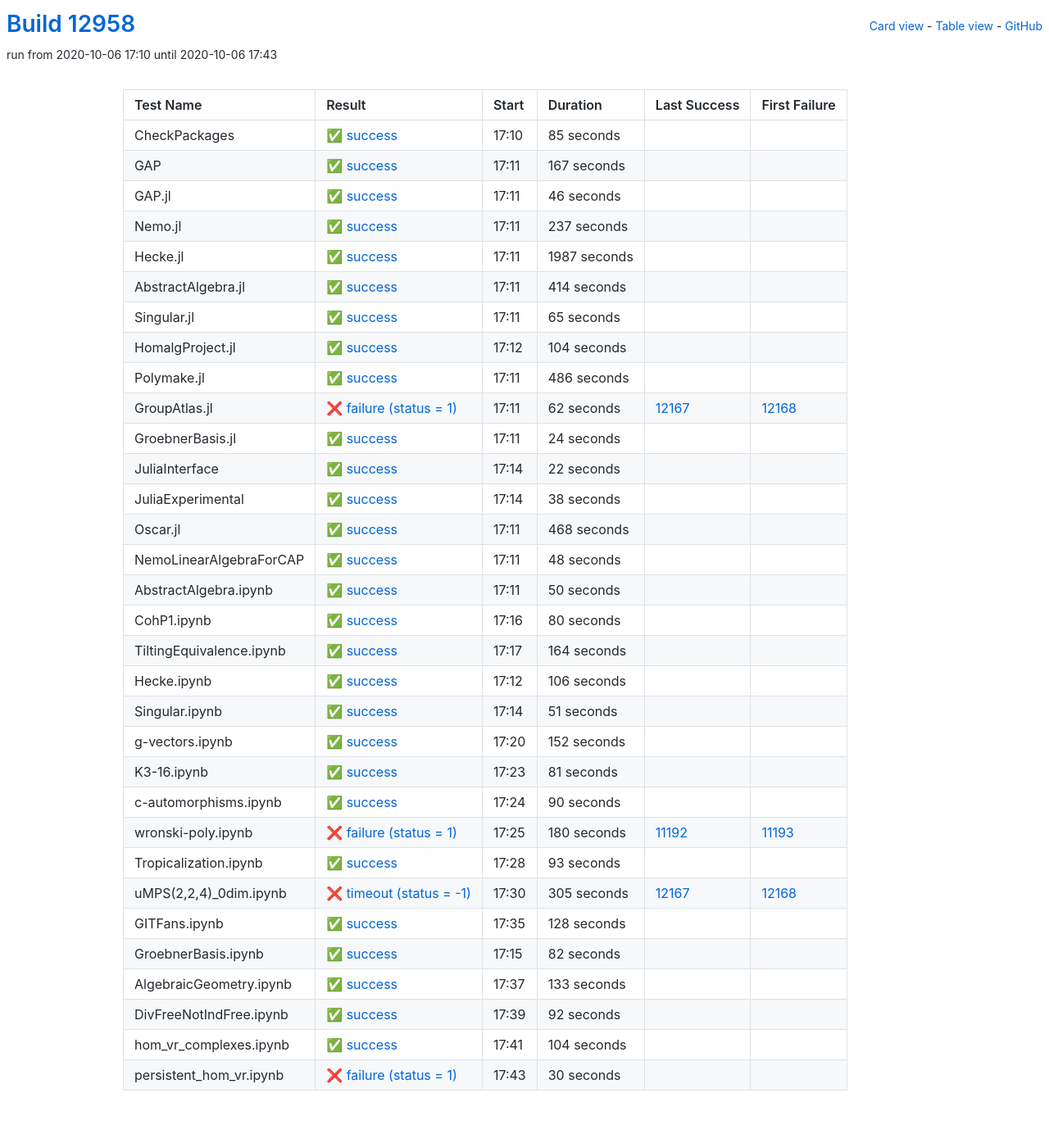
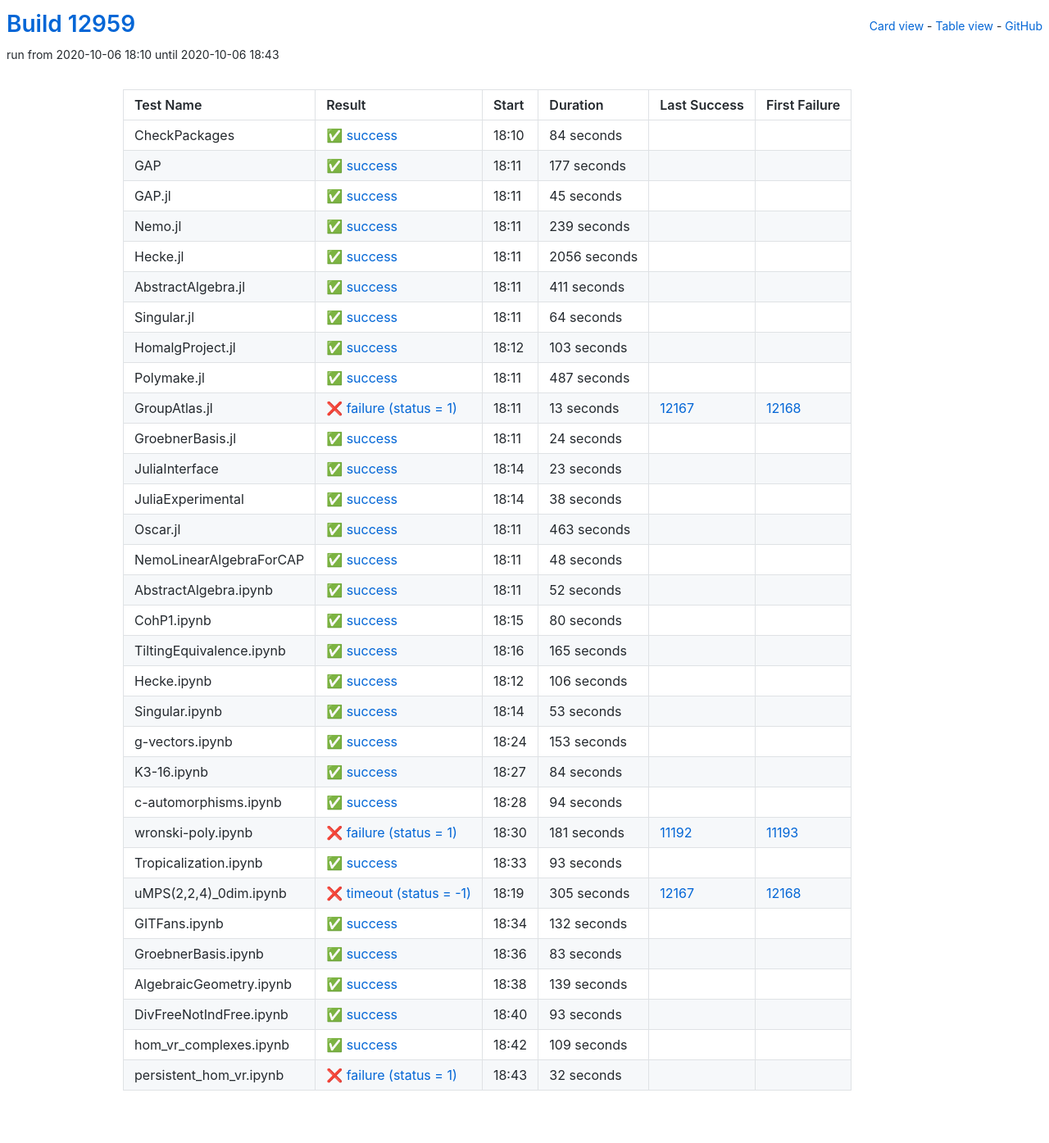
Before and after one commit to oscar-system/oscar-ci-status, a Jekyll site: the page built from table.html, in a window 1280 px wide. Shown: the whole page at 82% size. Built offline with Jekyll 4.4.1, drawn with Linux system fonts in a browser that asks for light colours.

Commit message:
Build #12959

```diff
--- a/_data/ci.yml
+++ b/_data/ci.yml
@@ -1,6 +1,6 @@
 ---
-build: 12958
-build_url: https://oscarci.mathematik.uni-kl.de/job/oscar/12958/
+build: 12959
+build_url: https://oscarci.mathematik.uni-kl.de/job/oscar/12959/
 job: oscar
 organization: oscar-system
 repo: oscar-ci-status
@@ -8,128 +8,128 @@
 tests:
 - name: CheckPackages
   id: checkpackages
-  log: https://oscarci.mathematik.uni-kl.de/job/oscar/12958/artifact/logs/build-12958/CheckPackages.log
-  start: 2020-10-06 17:10
+  log: https://oscarci.mathematik.uni-kl.de/job/oscar/12959/artifact/logs/build-12959/CheckPackages.log
+  start: 2020-10-06 18:10
   success: true
   exitcode: 0
   status: success
-  duration: 85
+  duration: 84
   last_success: false
   last_success_url:
   first_failure: false
   first_failure_url:
 - name: GAP
   id: gap
-  log: https://oscarci.mathematik.uni-kl.de/job/oscar/12958/artifact/logs/build-12958/GAP.log
-  start: 2020-10-06 17:11
+  log: https://oscarci.mathematik.uni-kl.de/job/oscar/12959/artifact/logs/build-12959/GAP.log
+  start: 2020-10-06 18:11
   success: true
   exitcode: 0
   status: success
-  duration: 167
+  duration: 177
   last_success: false
   last_success_url:
   first_failure: false
   first_failure_url:
 - name: GAP.jl
   id: gap-jl
-  log: https://oscarci.mathematik.uni-kl.de/job/oscar/12958/artifact/logs/build-12958/GAP.jl.log
-  start: 2020-10-06 17:11
+  log: https://oscarci.mathematik.uni-kl.de/job/oscar/12959/artifact/logs/build-12959/GAP.jl.log
+  start: 2020-10-06 18:11
   success: true
   exitcode: 0
   status: success
-  duration: 46
+  duration: 45
   last_success: false
   last_success_url:
   first_failure: false
   first_failure_url:
 - name: Nemo.jl
   id: nemo-jl
-  log: https://oscarci.mathematik.uni-kl.de/job/oscar/12958/artifact/logs/build-12958/Nemo.jl.log
-  start: 2020-10-06 17:11
+  log: https://oscarci.mathematik.uni-kl.de/job/oscar/12959/artifact/logs/build-12959/Nemo.jl.log
+  start: 2020-10-06 18:11
   success: true
   exitcode: 0
   status: success
-  duration: 237
+  duration: 239
   last_success: false
   last_success_url:
   first_failure: false
   first_failure_url:
 - name: Hecke.jl
   id: hecke-jl
-  log: https://oscarci.mathematik.uni-kl.de/job/oscar/12958/artifact/logs/build-12958/Hecke.jl.log
-  start: 2020-10-06 17:11
+  log: https://oscarci.mathematik.uni-kl.de/job/oscar/12959/artifact/logs/build-12959/Hecke.jl.log
+  start: 2020-10-06 18:11
   success: true
   exitcode: 0
   status: success
-  duration: 1987
+  duration: 2056
   last_success: false
   last_success_url:
   first_failure: false
   first_failure_url:
 - name: AbstractAlgebra.jl
   id: abstractalgebra-jl
-  log: https://oscarci.mathematik.uni-kl.de/job/oscar/12958/artifact/logs/build-12958/AbstractAlgebra.jl.log
-  start: 2020-10-06 17:11
+  log: https://oscarci.mathematik.uni-kl.de/job/oscar/12959/artifact/logs/build-12959/AbstractAlgebra.jl.log
+  start: 2020-10-06 18:11
   success: true
   exitcode: 0
   status: success
-  duration: 414
+  duration: 411
   last_success: false
   last_success_url:
   first_failure: false
   first_failure_url:
 - name: Singular.jl
   id: singular-jl
-  log: https://oscarci.mathematik.uni-kl.de/job/oscar/12958/artifact/logs/build-12958/Singular.jl.log
-  start: 2020-10-06 17:11
+  log: https://oscarci.mathematik.uni-kl.de/job/oscar/12959/artifact/logs/build-12959/Singular.jl.log
+  start: 2020-10-06 18:11
   success: true
   exitcode: 0
   status: success
-  duration: 65
+  duration: 64
   last_success: false
   last_success_url:
   first_failure: false
   first_failure_url:
 - name: HomalgProject.jl
   id: homalgproject-jl
-  log: https://oscarci.mathematik.uni-kl.de/job/oscar/12958/artifact/logs/build-12958/HomalgProject.jl.log
-  start: 2020-10-06 17:12
+  log: https://oscarci.mathematik.uni-kl.de/job/oscar/12959/artifact/logs/build-12959/HomalgProject.jl.log
+  start: 2020-10-06 18:12
   success: true
   exitcode: 0
   status: success
-  duration: 104
+  duration: 103
   last_success: false
   last_success_url:
   first_failure: false
   first_failure_url:
 - name: Polymake.jl
   id: polymake-jl
-  log: https://oscarci.mathematik.uni-kl.de/job/oscar/12958/artifact/logs/build-12958/Polymake.jl.log
-  start: 2020-10-06 17:11
+  log: https://oscarci.mathematik.uni-kl.de/job/oscar/12959/artifact/logs/build-12959/Polymake.jl.log
+  start: 2020-10-06 18:11
   success: true
   exitcode: 0
   status: success
-  duration: 486
+  duration: 487
   last_success: false
   last_success_url:
   first_failure: false
   first_failure_url:
 - name: GroupAtlas.jl
   id: groupatlas-jl
-  log: https://oscarci.mathematik.uni-kl.de/job/oscar/12958/artifact/logs/build-12958/GroupAtlas.jl.log
-  start: 2020-10-06 17:11
+  log: https://oscarci.mathematik.uni-kl.de/job/oscar/12959/artifact/logs/build-12959/GroupAtlas.jl.log
+  start: 2020-10-06 18:11
   success: false
   exitcode: 1
   status: failure
-  duration: 62
+  duration: 13
   last_success: 12167
   last_success_url: https://oscarci.mathematik.uni-kl.de/job/oscar/12167/
   first_failure: 12168
   first_failure_url: https://oscarci.mathematik.uni-kl.de/job/oscar/12168/
 - name: GroebnerBasis.jl
   id: groebnerbasis-jl
-  log: https://oscarci.mathematik.uni-kl.de/job/oscar/12958/artifact/logs/build-12958/GroebnerBasis.jl.log
-  start: 2020-10-06 17:11
+  log: https://oscarci.mathematik.uni-kl.de/job/oscar/12959/artifact/logs/build-12959/GroebnerBasis.jl.log
+  start: 2020-10-06 18:11
   success: true
   exitcode: 0
   status: success
@@ -140,20 +140,20 @@
   first_failure_url:
 - name: JuliaInterface
   id: juliainterface
-  log: https://oscarci.mathematik.uni-kl.de/job/oscar/12958/artifact/logs/build-12958/JuliaInterface.log
-  start: 2020-10-06 17:14
+  log: https://oscarci.mathematik.uni-kl.de/job/oscar/12959/artifact/logs/build-12959/JuliaInterface.log
+  start: 2020-10-06 18:14
   success: true
   exitcode: 0
   status: success
-  duration: 22
+  duration: 23
   last_success: false
   last_success_url:
   first_failure: false
   first_failure_url:
 - name: JuliaExperimental
   id: juliaexperimental
-  log: https://oscarci.mathematik.uni-kl.de/job/oscar/12958/artifact/logs/build-12958/JuliaExperimental.log
-  start: 2020-10-06 17:14
+  log: https://oscarci.mathematik.uni-kl.de/job/oscar/12959/artifact/logs/build-12959/JuliaExperimental.log
+  start: 2020-10-06 18:14
   success: true
   exitcode: 0
   status: success
@@ -164,20 +164,20 @@
   first_failure_url:
 - name: Oscar.jl
   id: oscar-jl
-  log: https://oscarci.mathematik.uni-kl.de/job/oscar/12958/artifact/logs/build-12958/Oscar.jl.log
-  start: 2020-10-06 17:11
+  log: https://oscarci.mathematik.uni-kl.de/job/oscar/12959/artifact/logs/build-12959/Oscar.jl.log
+  start: 2020-10-06 18:11
   success: true
   exitcode: 0
   status: success
-  duration: 468
+  duration: 463
   last_success: false
   last_success_url:
   first_failure: false
   first_failure_url:
 - name: NemoLinearAlgebraForCAP
   id: nemolinearalgebraforcap
-  log: https://oscarci.mathematik.uni-kl.de/job/oscar/12958/artifact/logs/build-12958/NemoLinearAlgebraForCAP.log
-  start: 2020-10-06 17:11
+  log: https://oscarci.mathematik.uni-kl.de/job/oscar/12959/artifact/logs/build-12959/NemoLinearAlgebraForCAP.log
+  start: 2020-10-06 18:11
   success: true
   exitcode: 0
   status: success
@@ -188,20 +188,20 @@
   first_failure_url:
 - name: AbstractAlgebra.ipynb
   id: abstractalgebra-ipynb
-  log: https://oscarci.mathematik.uni-kl.de/job/oscar/12958/artifact/logs/build-12958/AbstractAlgebra.ipynb.log
-  start: 2020-10-06 17:11
+  log: https://oscarci.mathematik.uni-kl.de/job/oscar/12959/artifact/logs/build-12959/AbstractAlgebra.ipynb.log
+  start: 2020-10-06 18:11
   success: true
   exitcode: 0
   status: success
-  duration: 50
+  duration: 52
   last_success: false
   last_success_url:
   first_failure: false
   first_failure_url:
 - name: CohP1.ipynb
   id: cohp1-ipynb
-  log: https://oscarci.mathematik.uni-kl.de/job/oscar/12958/artifact/logs/build-12958/CohP1.ipynb.log
-  start: 2020-10-06 17:16
+  log: https://oscarci.mathematik.uni-kl.de/job/oscar/12959/artifact/logs/build-12959/CohP1.ipynb.log
+  start: 2020-10-06 18:15
   success: true
   exitcode: 0
   status: success
@@ -212,20 +212,20 @@
   first_failure_url:
 - name: TiltingEquivalence.ipynb
   id: tiltingequivalence-ipynb
-  log: https://oscarci.mathematik.uni-kl.de/job/oscar/12958/artifact/logs/build-12958/TiltingEquivalence.ipynb.log
-  start: 2020-10-06 17:17
+  log: https://oscarci.mathematik.uni-kl.de/job/oscar/12959/artifact/logs/build-12959/TiltingEquivalence.ipynb.log
+  start: 2020-10-06 18:16
   success: true
   exitcode: 0
   status: success
-  duration: 164
+  duration: 165
   last_success: false
   last_success_url:
   first_failure: false
   first_failure_url:
 - name: Hecke.ipynb
   id: hecke-ipynb
-  log: https://oscarci.mathematik.uni-kl.de/job/oscar/12958/artifact/logs/build-12958/Hecke.ipynb.log
-  start: 2020-10-06 17:12
+  log: https://oscarci.mathematik.uni-kl.de/job/oscar/12959/artifact/logs/build-12959/Hecke.ipynb.log
+  start: 2020-10-06 18:12
   success: true
   exitcode: 0
   status: success
@@ -236,68 +236,68 @@
   first_failure_url:
 - name: Singular.ipynb
   id: singular-ipynb
-  log: https://oscarci.mathematik.uni-kl.de/job/oscar/12958/artifact/logs/build-12958/Singular.ipynb.log
-  start: 2020-10-06 17:14
+  log: https://oscarci.mathematik.uni-kl.de/job/oscar/12959/artifact/logs/build-12959/Singular.ipynb.log
+  start: 2020-10-06 18:14
   success: true
   exitcode: 0
   status: success
-  duration: 51
+  duration: 53
   last_success: false
   last_success_url:
   first_failure: false
   first_failure_url:
 - name: g-vectors.ipynb
   id: g-vectors-ipynb
-  log: https://oscarci.mathematik.uni-kl.de/job/oscar/12958/artifact/logs/build-12958/g-vectors.ipynb.log
-  start: 2020-10-06 17:20
+  log: https://oscarci.mathematik.uni-kl.de/job/oscar/12959/artifact/logs/build-12959/g-vectors.ipynb.log
+  start: 2020-10-06 18:24
   success: true
   exitcode: 0
   status: success
-  duration: 152
+  duration: 153
   last_success: false
   last_success_url:
   first_failure: false
   first_failure_url:
 - name: K3-16.ipynb
   id: k3-16-ipynb
-  log: https://oscarci.mathematik.uni-kl.de/job/oscar/12958/artifact/logs/build-12958/K3-16.ipynb.log
-  start: 2020-10-06 17:23
+  log: https://oscarci.mathematik.uni-kl.de/job/oscar/12959/artifact/logs/build-12959/K3-16.ipynb.log
+  start: 2020-10-06 18:27
   success: true
   exitcode: 0
   status: success
-  duration: 81
+  duration: 84
   last_success: false
   last_success_url:
   first_failure: false
   first_failure_url:
 - name: c-automorphisms.ipynb
   id: c-automorphisms-ipynb
-  log: https://oscarci.mathematik.uni-kl.de/job/oscar/12958/artifact/logs/build-12958/c-automorphisms.ipynb.log
-  start: 2020-10-06 17:24
+  log: https://oscarci.mathematik.uni-kl.de/job/oscar/12959/artifact/logs/build-12959/c-automorphisms.ipynb.log
+  start: 2020-10-06 18:28
   success: true
   exitcode: 0
   status: success
-  duration: 90
+  duration: 94
   last_success: false
   last_success_url:
   first_failure: false
   first_failure_url:
 - name: wronski-poly.ipynb
   id: wronski-poly-ipynb
-  log: https://oscarci.mathematik.uni-kl.de/job/oscar/12958/artifact/logs/build-12958/wronski-poly.ipynb.log
-  start: 2020-10-06 17:25
+  log: https://oscarci.mathematik.uni-kl.de/job/oscar/12959/artifact/logs/build-12959/wronski-poly.ipynb.log
+  start: 2020-10-06 18:30
   success: false
   exitcode: 1
   status: failure
-  duration: 180
+  duration: 181
   last_success: 11192
   last_success_url: https://oscarci.mathematik.uni-kl.de/job/oscar/11192/
   first_failure: 11193
   first_failure_url: https://oscarci.mathematik.uni-kl.de/job/oscar/11193/
 - name: Tropicalization.ipynb
   id: tropicalization-ipynb
-  log: https://oscarci.mathematik.uni-kl.de/job/oscar/12958/artifact/logs/build-12958/Tropicalization.ipynb.log
-  start: 2020-10-06 17:28
+  log: https://oscarci.mathematik.uni-kl.de/job/oscar/12959/artifact/logs/build-12959/Tropicalization.ipynb.log
+  start: 2020-10-06 18:33
   success: true
   exitcode: 0
   status: success
@@ -308,8 +308,8 @@
   first_failure_url:
 - name: uMPS(2,2,4)_0dim.ipynb
   id: umps-2-2-4-0dim-ipynb
-  log: https://oscarci.mathematik.uni-kl.de/job/oscar/12958/artifact/logs/build-12958/uMPS-2-2-4-_0dim.ipynb.log
-  start: 2020-10-06 17:30
+  log: https://oscarci.mathematik.uni-kl.de/job/oscar/12959/artifact/logs/build-12959/uMPS-2-2-4-_0dim.ipynb.log
+  start: 2020-10-06 18:19
   success: false
   exitcode: -1
   status: timeout
@@ -320,72 +320,72 @@
   first_failure_url: https://oscarci.mathematik.uni-kl.de/job/oscar/12168/
 - name: GITFans.ipynb
   id: gitfans-ipynb
-  log: https://oscarci.mathematik.uni-kl.de/job/oscar/12958/artifact/logs/build-12958/GITFans.ipynb.log
-  start: 2020-10-06 17:35
+  log: https://oscarci.mathematik.uni-kl.de/job/oscar/12959/artifact/logs/build-12959/GITFans.ipynb.log
+  start: 2020-10-06 18:34
   success: true
   exitcode: 0
   status: success
-  duration: 128
+  duration: 132
   last_success: false
   last_success_url:
   first_failure: false
   first_failure_url:
 - name: GroebnerBasis.ipynb
   id: groebnerbasis-ipynb
-  log: https://oscarci.mathematik.uni-kl.de/job/oscar/12958/artifact/logs/build-12958/GroebnerBasis.ipynb.log
-  start: 2020-10-06 17:15
+  log: https://oscarci.mathematik.uni-kl.de/job/oscar/12959/artifact/logs/build-12959/GroebnerBasis.ipynb.log
+  start: 2020-10-06 18:36
   success: true
   exitcode: 0
   status: success
-  duration: 82
+  duration: 83
   last_success: false
   last_success_url:
   first_failure: false
   first_failure_url:
 - name: AlgebraicGeometry.ipynb
   id: algebraicgeometry-ipynb
-  log: https://oscarci.mathematik.uni-kl.de/job/oscar/12958/artifact/logs/build-12958/AlgebraicGeometry.ipynb.log
-  start: 2020-10-06 17:37
+  log: https://oscarci.mathematik.uni-kl.de/job/oscar/12959/artifact/logs/build-12959/AlgebraicGeometry.ipynb.log
+  start: 2020-10-06 18:38
   success: true
   exitcode: 0
   status: success
-  duration: 133
+  duration: 139
   last_success: false
   last_success_url:
   first_failure: false
   first_failure_url:
 - name: DivFreeNotIndFree.ipynb
   id: divfreenotindfree-ipynb
-  log: https://oscarci.mathematik.uni-kl.de/job/oscar/12958/artifact/logs/build-12958/DivFreeNotIndFree.ipynb.log
-  start: 2020-10-06 17:39
+  log: https://oscarci.mathematik.uni-kl.de/job/oscar/12959/artifact/logs/build-12959/DivFreeNotIndFree.ipynb.log
+  start: 2020-10-06 18:40
   success: true
   exitcode: 0
   status: success
-  duration: 92
+  duration: 93
   last_success: false
   last_success_url:
   first_failure: false
   first_failure_url:
 - name: hom_vr_complexes.ipynb
   id: hom-vr-complexes-ipynb
-  log: https://oscarci.mathematik.uni-kl.de/job/oscar/12958/artifact/logs/build-12958/hom_vr_complexes.ipynb.log
-  start: 2020-10-06 17:41
+  log: https://oscarci.mathematik.uni-kl.de/job/oscar/12959/artifact/logs/build-12959/hom_vr_complexes.ipynb.log
+  start: 2020-10-06 18:42
   success: true
   exitcode: 0
   status: success
-  duration: 104
+  duration: 109
   last_success: false
   last_success_url:
   first_failure: false
   first_failure_url:
 - name: persistent_hom_vr.ipynb
   id: persistent-hom-vr-ipynb
-  log: https://oscarci.mathematik.uni-kl.de/job/oscar/12958/artifact/logs/build-12958/persistent_hom_vr.ipynb.log
-  start: 2020-10-06 17:43
+  log: https://oscarci.mathematik.uni-kl.de/job/oscar/12959/artifact/logs/build-12959/persistent_hom_vr.ipynb.log
+  start: 2020-10-06 18:43
   success: false
   exitcode: 1
   status: failure
-  duration: 30
+  duration: 32
   last_success: false
   last_success_url:
   first_failure: false
```
Also changed, not shown: README.md.
